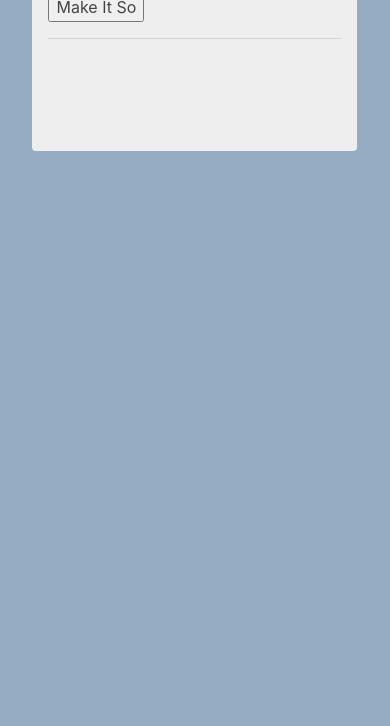
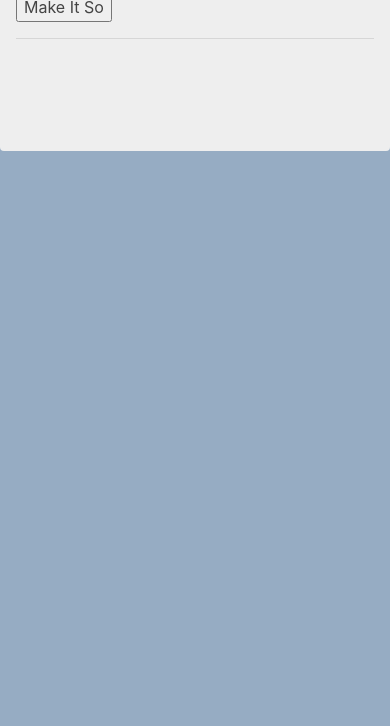
Before and after one commit to middleclasstool/lojong, a plain HTML site: page index.html in a window 390 px wide. Shown: the part 118-844 px from the top of the page. Drawn offline with nearby package versions, Linux system fonts and the light colour scheme.

Commit message:
Add files via upload

```diff
--- a/index.html
+++ b/index.html
@@ -6,7 +6,7 @@
 
 </head>
 <body style="background-color: #96acc3">
-  <div style="background-color: #eee" class="col-10 offset-1 col-md-8 offset-md-2 my-5 p-3 rounded">
+  <div style="background-color: #eee" class="col-12 col-md-10 offset-md-1 col-lg-8 offset-lg-2 my-5 p-3 rounded">
     <h2 style="color: #444">Be Better Today</h2>
     <input type="button" value="Make It So" id="goButton" onclick="getDailySlogan();" style="color: #444"></input>
     <hr>
```
